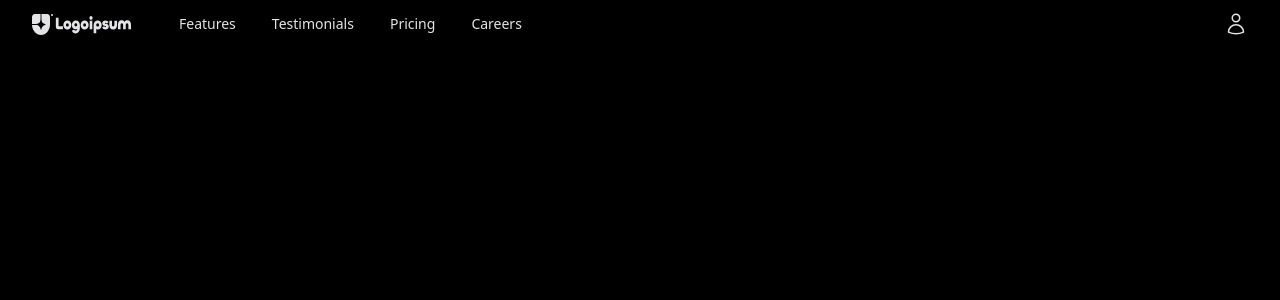
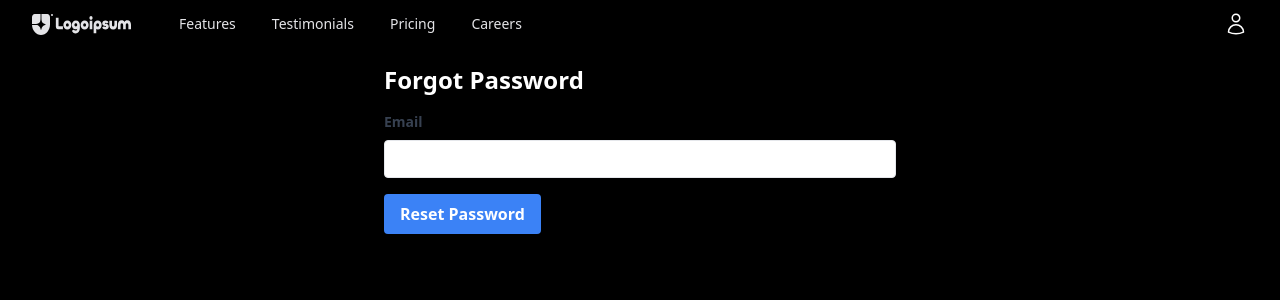
Before and after one commit to mikeguyon98/storytopia-fe, a React (Create React App) app: page /forget-password in a window 1280 px wide. Shown: the top 300 px of the page. Built offline with nearby package versions, Linux system fonts and the light colour scheme; no server answers; sample sign-in values are in the browser's storage.

Commit message:
add Forget Password

```diff
--- a/src/App.js
+++ b/src/App.js
@@ -4,11 +4,11 @@ import SignUp from './pages/SignUp';
 import SignIn from './pages/SignIn';
 import Home from './pages/Home';
 import Main from './pages/Main';
-import Profile from './pages/Profile'
-// import NavBar from './components/NavBar';
+import Profile from './pages/Profile';
+import ForgetPassword from './pages/ForgetPassword';
 import { AuthProvider, useAuth } from './AuthProvider';
 import PrivateRoute from './PrivateRoute';
-import { NavBar } from './components/navbar/NavBar'
+import { NavBar } from './components/navbar/NavBar';
 import "./styles/globals.css";
 
 const App = () => {
@@ -23,14 +23,14 @@ const App = () => {
 
 const AppRoutes = () => {
   const { currentUser } = useAuth();
-
   return (
-    <div className='"bg-black min-h-screen text-white"'>
-      <NavBar currentUser = {currentUser}/>
+    <div className="bg-black min-h-screen text-white">
+      <NavBar currentUser={currentUser} />
       <Routes>
         <Route path="/" element={!currentUser ? <Main /> : <Navigate to="/home" />} />
         <Route path="/signup" element={<SignUp />} />
         <Route path="/signin" element={<SignIn />} />
+        <Route path="/forget-password" element={<ForgetPassword />} />
         <Route
           path="/home"
           element={
--- a/src/auth.js
+++ b/src/auth.js
@@ -1,4 +1,9 @@
-import { createUserWithEmailAndPassword, signInWithEmailAndPassword, signOut as firebaseSignOut } from "firebase/auth";
+import {
+  createUserWithEmailAndPassword,
+  signInWithEmailAndPassword,
+  signOut as firebaseSignOut,
+  sendPasswordResetEmail as firebaseSendPasswordResetEmail
+} from "firebase/auth";
 import { doc, setDoc } from "firebase/firestore";
 import { auth, db } from "./firebaseConfig";
 import { v4 as uuidv4 } from "uuid";
@@ -57,3 +62,11 @@ export const signOut = async () => {
     throw error;
   }
 };
+
+export const sendPasswordResetEmail = async (email) => {
+  try {
+    await firebaseSendPasswordResetEmail(auth, email);
+  } catch (error) {
+    throw error;
+  }
+};
--- /dev/null
+++ b/src/pages/ForgetPassword.js
@@ -0,0 +1,82 @@
+// pages/ForgetPassword.js
+import React, { useState } from 'react';
+import { sendPasswordResetEmail } from '../auth';
+import { useNavigate } from 'react-router-dom';
+import Page from '../components/utils/Page';
+
+const ForgetPassword = () => {
+  const [email, setEmail] = useState('');
+  const [error, setError] = useState(null);
+  const [success, setSuccess] = useState(false);
+  const navigate = useNavigate();
+
+  const handleResetPassword = async (e) => {
+    e.preventDefault();
+    try {
+      await sendPasswordResetEmail(email);
+      setSuccess(true);
+      setError(null);
+      // Optionally, you can redirect the user after a few seconds
+      setTimeout(() => navigate('/signin'), 5000);
+    } catch (error) {
+      setError(getErrorMessage(error.code));
+      setSuccess(false);
+    }
+  };
+
+  const getErrorMessage = (errorCode) => {
+    switch (errorCode) {
+      case 'auth/user-not-found':
+        return 'No user found with this email. Please check your email or sign up.';
+      case 'auth/invalid-email':
+        return 'Invalid email address. Please enter a valid email.';
+      default:
+        return 'An error occurred. Please try again later.';
+    }
+  };
+
+  return (
+    <Page>
+      <div className="w-full">
+        <div className="max-w-lg mx-auto">
+          <h2 className="text-2xl font-bold mb-4">Forgot Password</h2>
+          {error && (
+            <div className="bg-red-100 border border-red-400 text-red-700 px-4 py-3 rounded relative mb-4" role="alert">
+              <strong className="font-bold">Error: </strong>
+              <span className="block sm:inline">{error}</span>
+            </div>
+          )}
+          {success && (
+            <div className="bg-green-100 border border-green-400 text-green-700 px-4 py-3 rounded relative mb-4" role="alert">
+              <strong className="font-bold">Success: </strong>
+              <span className="block sm:inline">Password reset email sent. Check your inbox.</span>
+            </div>
+          )}
+          <form onSubmit={handleResetPassword}>
+            <div className="mb-4">
+              <label htmlFor="email" className="block text-gray-700 text-sm font-bold mb-2">
+                Email
+              </label>
+              <input
+                type="email"
+                id="email"
+                className="shadow appearance-none border rounded w-full py-2 px-3 text-gray-700 leading-tight focus:outline-none focus:shadow-outline"
+                value={email}
+                onChange={(e) => setEmail(e.target.value)}
+                required
+              />
+            </div>
+            <button
+              type="submit"
+              className="bg-blue-500 hover:bg-blue-700 text-white font-bold py-2 px-4 rounded focus:outline-none focus:shadow-outline"
+            >
+              Reset Password
+            </button>
+          </form>
+        </div>
+      </div>
+    </Page>
+  );
+};
+
+export default ForgetPassword;
--- a/src/pages/SignIn.js
+++ b/src/pages/SignIn.js
@@ -1,7 +1,7 @@
 // pages/SignIn.js
 import React, { useState } from 'react';
 import { signIn } from '../auth';
-import { useNavigate } from 'react-router-dom';
+import { useNavigate, Link } from 'react-router-dom';
 import { Email } from '../components/signin/Email';
 import { Heading } from '../components/signin/Heading'
 import Page from '../components/utils/Page';
@@ -53,6 +53,11 @@ const SignIn = () => {
             setEmail={setEmail}
             onSubmit={handleSignIn}
           />
+          <div className="text-center mt-4">
+            <Link to="/forget-password" className="text-blue-500 hover:text-blue-700">
+              Forgot Password?
+            </Link>
+          </div>
         </div>
       </div>
     </Page>
```
